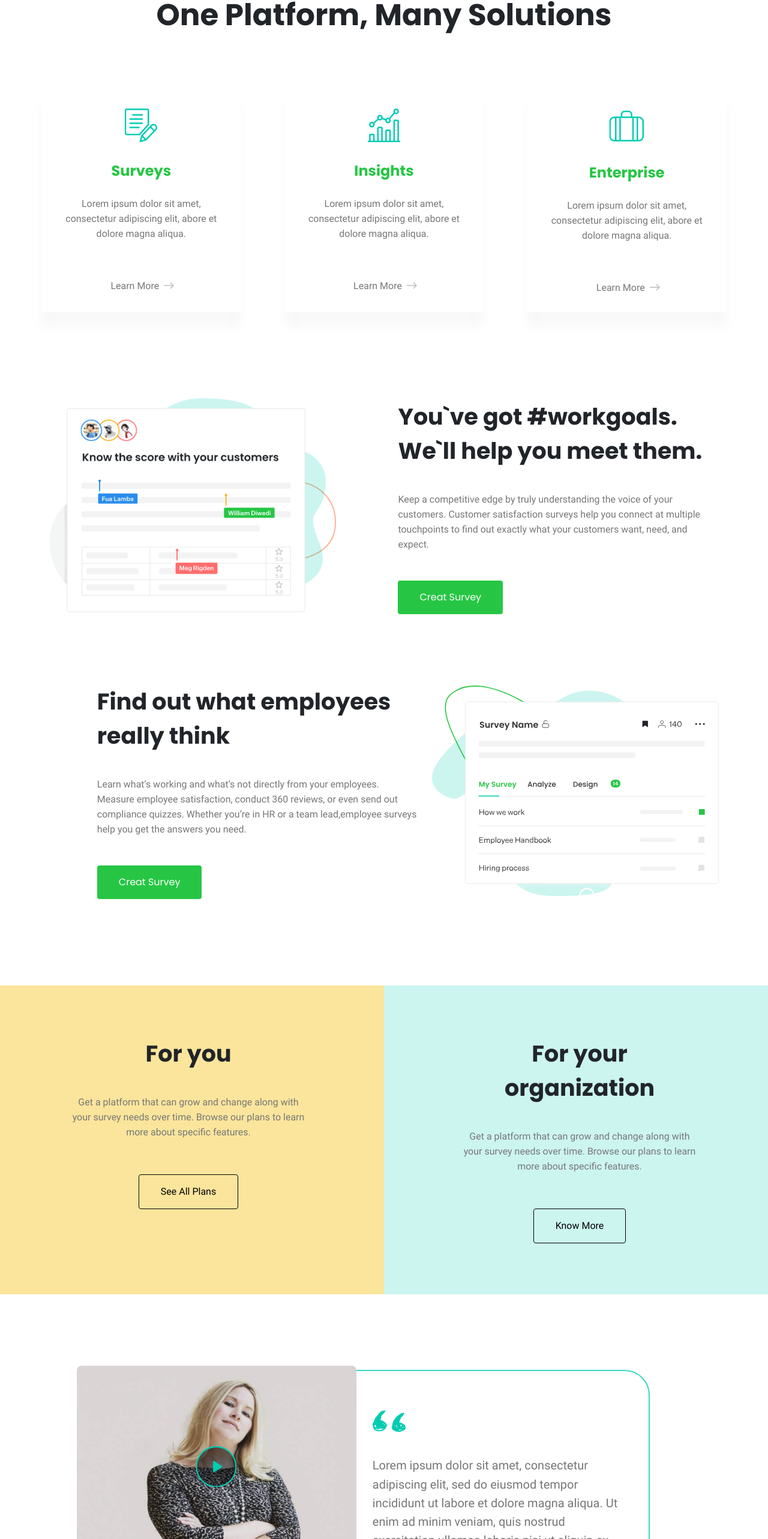
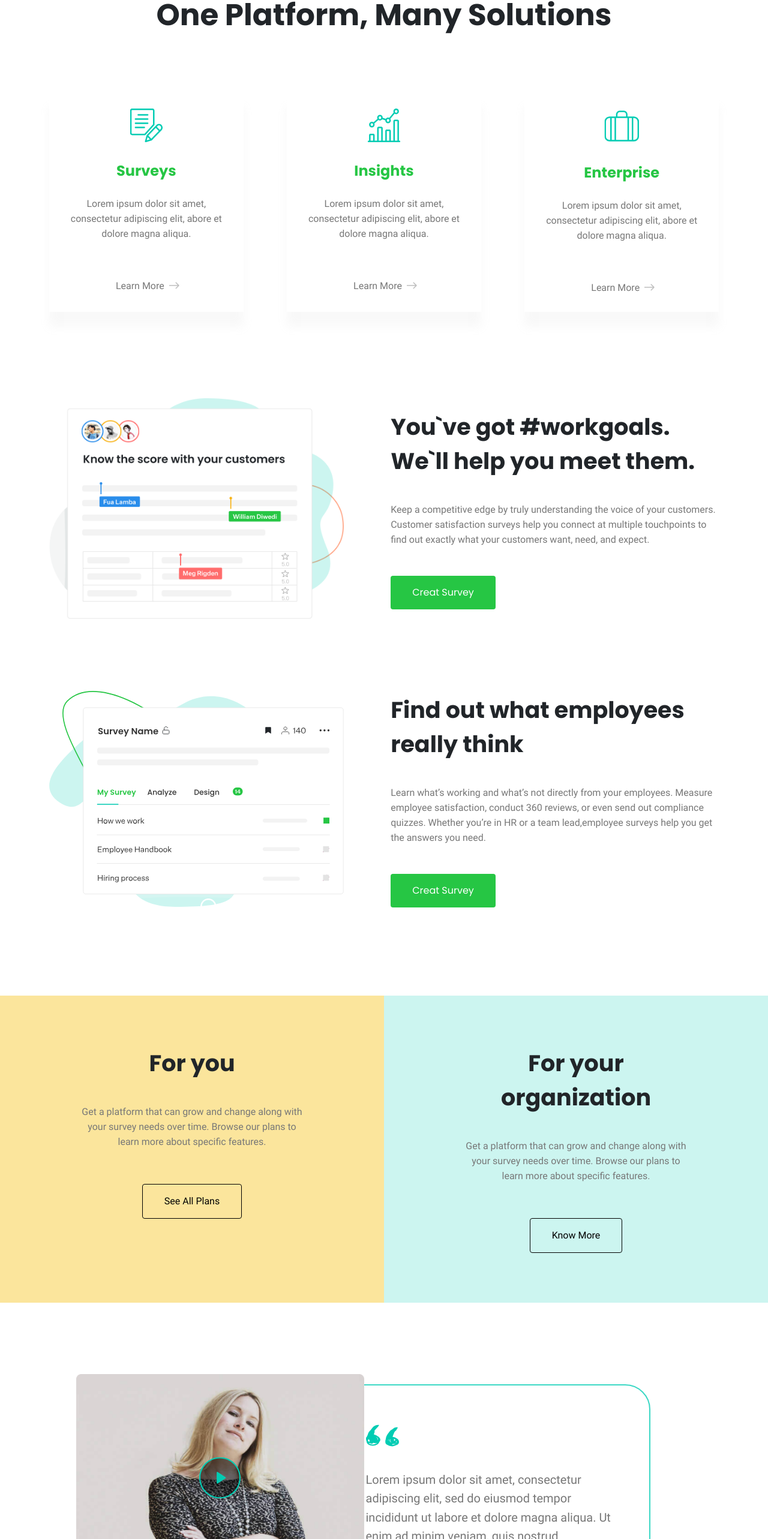
Before and after one commit to melnyk-cto/eduserve, a Next.js app: page / in a window 1280 px wide. Shown: the part 1040-3606 px from the top of the page at 60% size. Built offline with nearby package versions, Linux system fonts and the light colour scheme.

Commit message:
fix: layout

```diff
--- a/components/Header/Header.module.scss
+++ b/components/Header/Header.module.scss
@@ -102,7 +102,9 @@
 
 @media screen and (max-width: 992px) {
   .header {
-    padding: 10px 0;
+    padding: 14px 0;
+    background: $whiteColor;
+    border-bottom: 1px solid #dfdfdf;
     .nav {
       display:        flex;
       padding:        44px 22px;
--- a/pages/index.js
+++ b/pages/index.js
@@ -52,7 +52,7 @@ const Home = () => {
       <section className={styles.platform}>
         <div className='container ta-c'>
           <h2>One Platform, Many Solutions</h2>
-          <div className='row justify-content-between'>
+          <div className={styles.platformInner}>
             <div className={styles.platformItems}>
               <div className={styles.image}><Image src={surveys} alt='surveys' /></div>
               <h5>Surveys</h5>
@@ -76,7 +76,7 @@ const Home = () => {
       </section>
       <section className={styles.goals}>
         <div className='container'>
-          <div className='row align-items-center justify-content-between'>
+          <div className={styles.goalsInner}>
             <div className={styles.goalsItem1}>
               <Image src={workgoal} alt='workgoal' />
             </div>
@@ -94,7 +94,7 @@ const Home = () => {
       </section>
       <section className={classNames(styles.goals, styles.reverse)}>
         <div className='container'>
-          <div className='row align-items-center flex-row-reverse'>
+          <div className={styles.goalsInner}>
             <div className={styles.goalsItem1}>
               <Image src={employees} alt='workgoal' />
             </div>
@@ -111,7 +111,7 @@ const Home = () => {
         </div>
       </section>
       <section className={styles.colored}>
-        <div className='row'>
+        <div className={styles.coloredInner}>
           <div className={styles.coloredItem1}>
             <h3>For you</h3>
             <p>
@@ -132,7 +132,7 @@ const Home = () => {
       </section>
       <section className={styles.author}>
         <div className='container'>
-          <div className='row justify-content-center'>
+          <div className={styles.authorInner}>
             <div className={styles.authorItem1}>
               <div className={styles.customer}>
                 <Image src={customer} alt='c' />
@@ -156,7 +156,7 @@ const Home = () => {
       </section>
       <section className={styles.contact}>
         <div className='container'>
-          <div className='row ta-c justify-content-center'>
+          <div className={styles.contactInner}>
             <h3>Creat your free account today</h3>
             <label className={styles.buttons}>
               <input type='text' placeholder='Work Email' />
--- a/styles/Home.module.scss
+++ b/styles/Home.module.scss
@@ -41,6 +41,11 @@
 }
 
 .platform {
+  .platformInner {
+    justify-content: space-between;
+    display:         flex;
+    flex-wrap:       wrap;
+  }
   h2 {
     margin-bottom: 90px;
   }
@@ -76,6 +81,12 @@
 
 .goals {
   padding: 58px 0;
+  .goalsInner {
+    display:         flex;
+    flex-wrap:       wrap;
+    align-items:     center;
+    justify-content: space-between;
+  }
   &.reverse {
     flex-direction: row-reverse;
   }
@@ -91,6 +102,10 @@
 }
 
 .colored {
+  .coloredInner {
+    display:   flex;
+    flex-wrap: wrap;
+  }
   .coloredItem1, .coloredItem2 {
     width:      50%;
     text-align: center;
@@ -109,6 +124,11 @@
   padding: 33px 0 135px 0;
   h4 {
     margin-bottom: 0;
+  }
+  .authorInner {
+    display:         flex;
+    flex-wrap:       wrap;
+    justify-content: center;
   }
   .authorItem1 {
     width:      43%;
@@ -183,6 +203,16 @@
     font-size:       18px;
     font-weight:     500;
   }
+  .contactInner {
+    display:         flex;
+    flex-direction:  column;
+    justify-content: center;
+    align-items:     center;
+    flex-wrap:       wrap;
+  }
+  .buttons {
+    width: 100%;
+  }
 }
 
 @media screen and (max-width: 992px) {
@@ -221,7 +251,7 @@
   .colored {
     .coloredItem1, .coloredItem2 {
       width:   100%;
-      padding: 15% 5%;
+      padding: 15% 0;
     }
   }
   .author {
```
